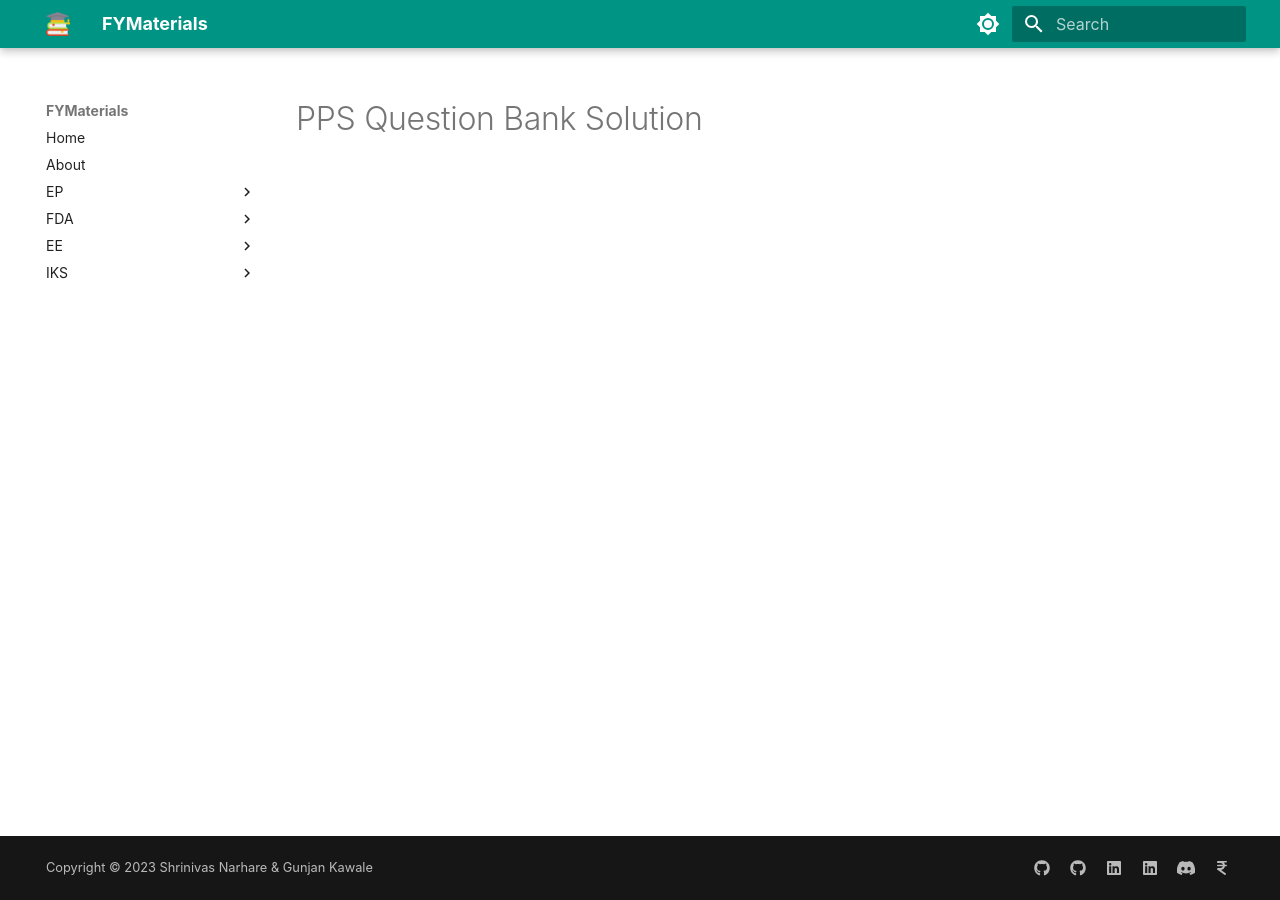
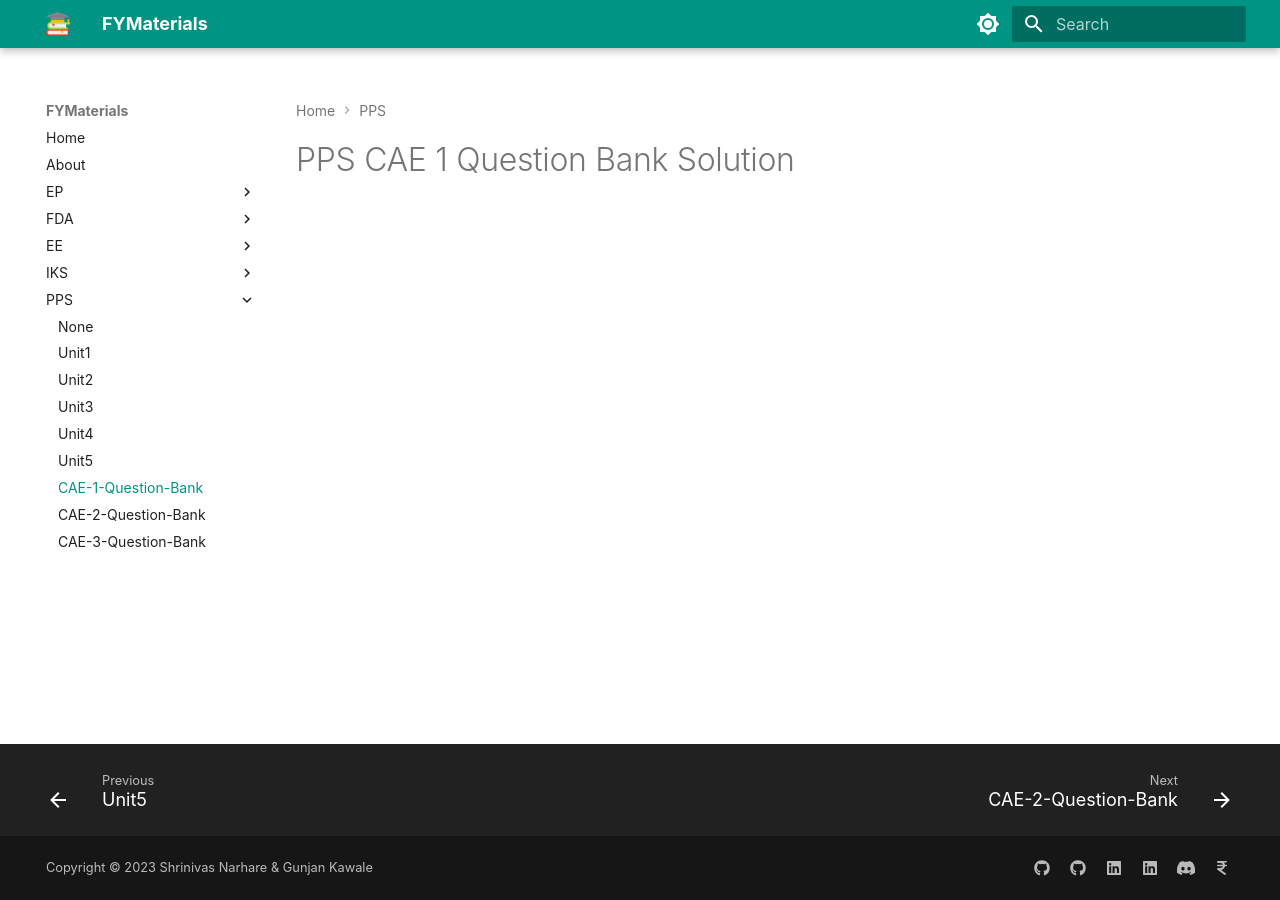
Before and after one commit to GautamPatil1/FYMaterials, an MkDocs documentation site: the page built from docs/PPS/PPS-CAE-1-Question-Bank.md, in a window 1280 px wide. Built offline with MkDocs 1.6.1 and Material for MkDocs 9.7.7, drawn with Linux system fonts in a browser that asks for light colours; some web fonts are replaced.

Commit message:
Added Redundant Question Banks.

```diff
--- a/docs/PPS/PPS-CAE-1-Question-Bank.md
+++ b/docs/PPS/PPS-CAE-1-Question-Bank.md
@@ -1 +1 @@
-# PPS Question Bank Solution
+# PPS CAE 1 Question Bank Solution
--- a/mkdocs.yml
+++ b/mkdocs.yml
@@ -57,7 +57,9 @@ nav:
     - Unit3: EP/Unit3.md
     - Unit4: EP/Unit4.md
     - Unit5: EP/Unit5.md
-    - CAE-1-Question-bank: EP/EP-CAE-1-Question-Bank.md
+    - CAE-1-Question-b\Bank: EP/EP-CAE-1-Question-Bank.md
+    - CAE-2-Question-Bank: EP/EP-CAE-2-Question-Bank.md
+    - CAE-3-Question-Bank: EP/EP-CAE-3-Question-Bank.md
 
   - FDA:
     - FDA/index.md
@@ -66,7 +68,10 @@ nav:
     - Unit3: FDA/Unit3.md
     - Unit4: FDA/Unit4.md
     - Unit5: FDA/Unit5.md
-    - CAE-1-Question-bank: FDA/FDA-CAE-1-Question-Bank.md
+    - CAE-1-Question-Bank: FDA/FDA-CAE-1-Question-Bank.md
+    - CAE-2-Question-Bank: FDA/FDA-CAE-2-Question-Bank.md
+    - CAE-3-Question-Bank: FDA/FDA-CAE-3-Question-Bank.md
+
 
   - EE:
     - EE/index.md
@@ -75,7 +80,9 @@ nav:
     - Unit3: EE/Unit3.md
     - Unit4: EE/Unit4.md
     - Unit5: EE/Unit5.md
-    - CAE-1-Question-bank: EE/EE-CAE-1-Question-Bank.md
+    - CAE-1-Question-Bank: EE/EE-CAE-1-Question-Bank.md
+    - CAE-2-Question-Bank: EE/EE-CAE-2-Question-Bank.md
+    - CAE-3-Question-Bank: EE/EE-CAE-3-Question-Bank.md
 
   - IKS:
     - IKS/index.md
@@ -84,4 +91,17 @@ nav:
     - Unit3: IKS/Unit3.md
     - Unit4: IKS/Unit4.md
     - Unit5: IKS/Unit5.md
-    - CAE-1-Question-bank: IKS/IKS-CAE-1-Question-Bank.md
+    - CAE-1-Question-Bank: IKS/IKS-CAE-1-Question-Bank.md
+    - CAE-2-Question-Bank: IKS/IKS-CAE-2-Question-Bank.md
+    - CAE-3-Question-Bank: IKS/IKS-CAE-3-Question-Bank.md
+
+  - PPS:
+    - PPS/index.md
+    - Unit1: PPS/Unit1.md
+    - Unit2: PPS/Unit2.md
+    - Unit3: PPS/Unit3.md
+    - Unit4: PPS/Unit4.md
+    - Unit5: PPS/Unit5.md
+    - CAE-1-Question-Bank: PPS/PPS-CAE-1-Question-Bank.md
+    - CAE-2-Question-Bank: PPS/PPS-CAE-2-Question-Bank.md
+    - CAE-3-Question-Bank: PPS/PPS-CAE-3-Question-Bank.md
```
Also changed, not shown: docs/EE/EE-CAE-2-Question-Bank.md (added, +1 -0 lines), docs/EE/EE-CAE-3-Question-Bank.md (added, +1 -0 lines), docs/EP/EP-CAE-2-Question-Bank.md (added, +1 -0 lines), docs/EP/EP-CAE-3-Question-Bank.md (added, +1 -0 lines), docs/FDA/FDA-CAE-2-Question-Bank.md (added, +1 -0 lines), docs/FDA/FDA-CAE-3-Question-Bank.md (added, +1 -0 lines), docs/IKS/IKS-CAE-1-Question-Bank.md (+1 -1 lines), docs/IKS/IKS-CAE-2-Question-Bank.md (added, +1 -0 lines), docs/IKS/IKS-CAE-3-Question-Bank.md (added, +1 -0 lines), docs/PPS/PPS-CAE-2-Question-Bank.md (added, +1 -0 lines), docs/PPS/PPS-CAE-3-Question-Bank.md (added, +1 -0 lines), 1 other file.
